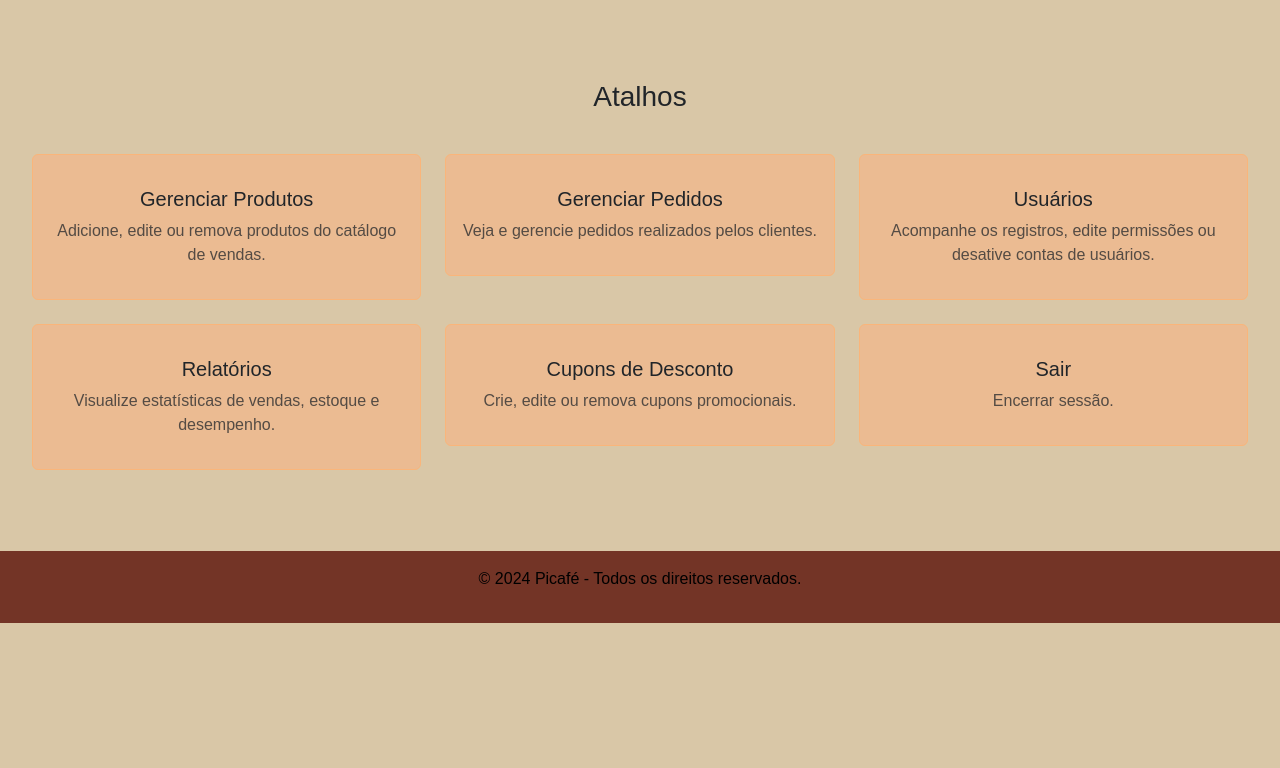
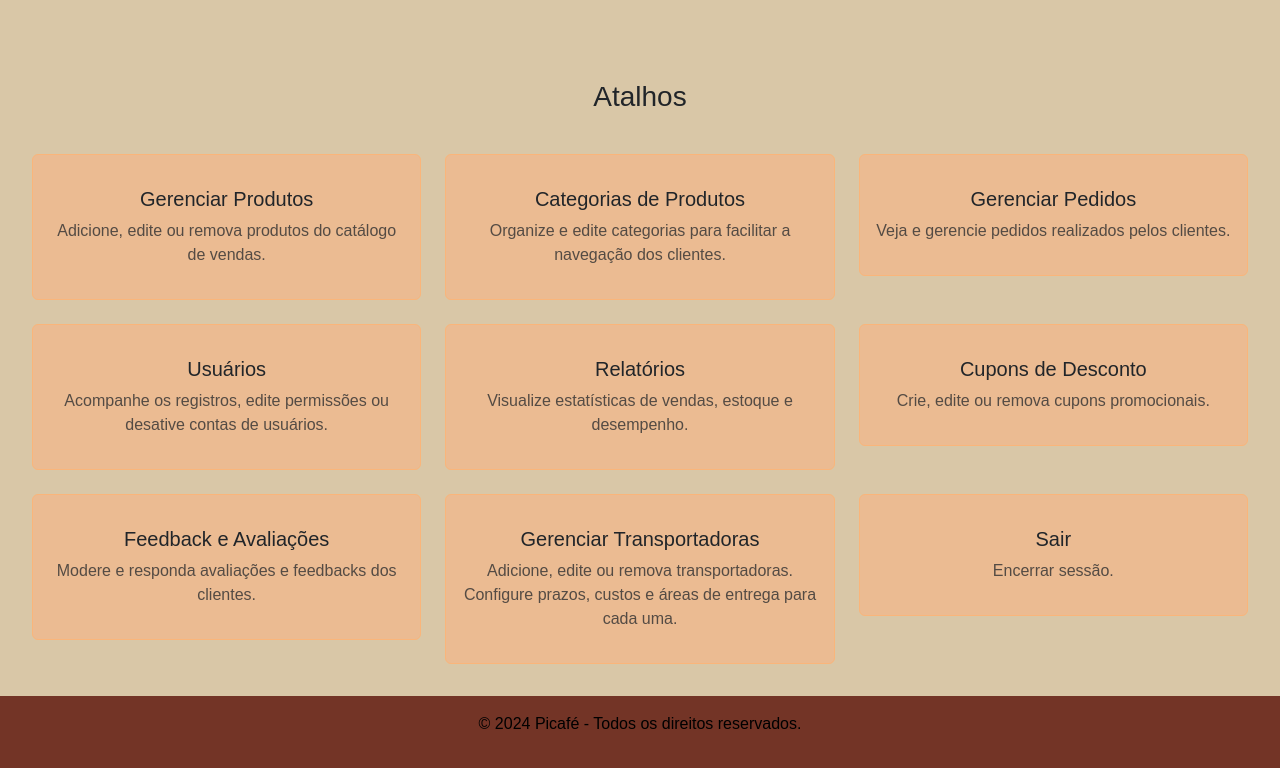
Before and after one commit to BrunoSFavaro/Picafe, a Django app: page /superuser/ in a window 1280 px wide. Shown: the part 177-945 px from the top of the page. Before the commit the page ends 800 px from the top, so only its background shows below. Run offline with Django 5.2, Linux system fonts and the light colour scheme; a user stored in the database is signed in; some libraries are stand-ins or nearby versions.

Commit message:
:art: style: Estiliza 'admin_profile'

```diff
--- a/templates/superuser/adminprofile.html
+++ b/templates/superuser/adminprofile.html
@@ -22,6 +22,15 @@
                     <i class="bi bi-bag-fill fs-1 text-danger"></i>
                     <h5 class="mt-3">Gerenciar Produtos</h5>
                     <p class="text-muted">Adicione, edite ou remova produtos do catálogo de vendas.</p>
+                </div>
+            </a>
+        </div>
+        <div class="col">
+            <a href="#">
+                <div class="shortcut-card p-3 rounded text-center">
+                    <i class="bi bi-bag-fill fs-1 text-danger"></i>
+                    <h5 class="mt-3">Categorias de Produtos</h5>
+                    <p class="text-muted">Organize e edite categorias para facilitar a navegação dos clientes.</p>
                 </div>
             </a>
         </div>
@@ -62,6 +71,24 @@
             </a>
         </div>
         <div class="col">
+            <a href="#">
+                <div class="shortcut-card p-3 rounded text-center">
+                    <i class="bi bi-box-arrow-right fs-1 text-danger"></i>
+                    <h5 class="mt-3">Feedback e Avaliações</h5>
+                    <p class="text-muted">Modere e responda avaliações e feedbacks dos clientes.</p>
+                </div>
+            </a>
+        </div>
+        <div class="col">
+            <a href="#">
+                <div class="shortcut-card p-3 rounded text-center">
+                    <i class="bi bi-box-arrow-right fs-1 text-danger"></i>
+                    <h5 class="mt-3">Gerenciar Transportadoras</h5>
+                    <p class="text-muted">Adicione, edite ou remova transportadoras. Configure prazos, custos e áreas de entrega para cada uma.</p>
+                </div>
+            </a>
+        </div>
+        <div class="col">
             <a href="{% url 'logout' %}">
                 <div class="shortcut-card p-3 rounded text-center">
                     <i class="bi bi-box-arrow-right fs-1 text-danger"></i>
```
